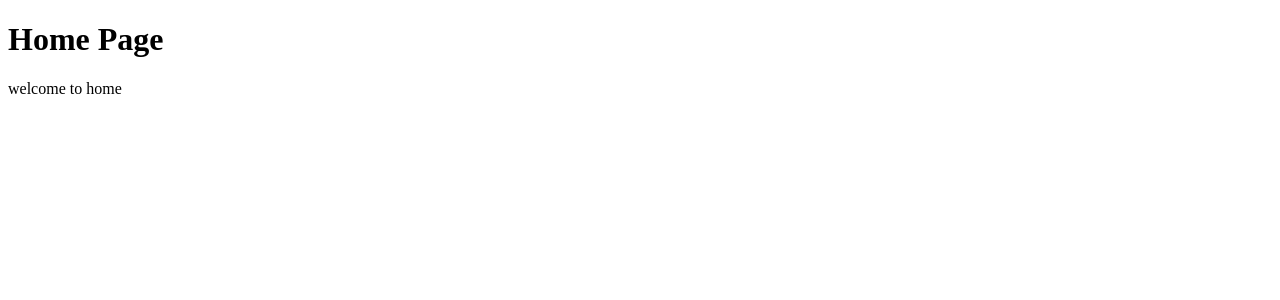
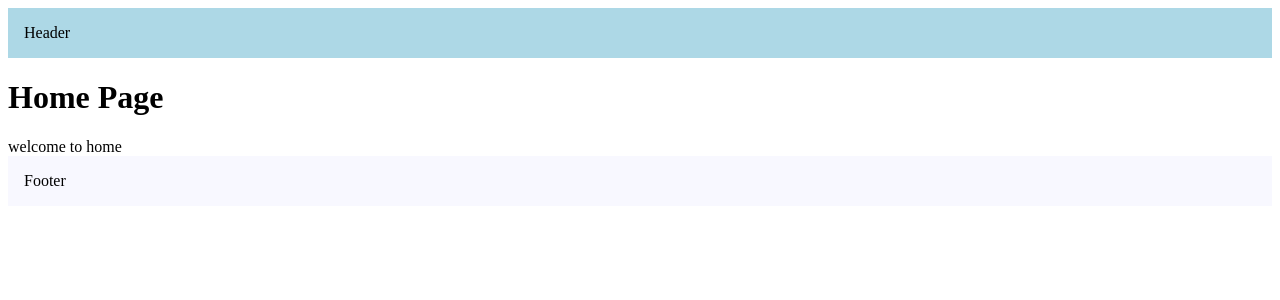
Before and after one commit to num-js/Learning-Next.js-with-TS, a Next.js app: page / in a window 1280 px wide. Shown: the top 300 px of the page. Built offline with nearby package versions, Linux system fonts and the light colour scheme.

Commit message:
Added basic-layout header & footer

```diff
--- a/src/app/layout.tsx
+++ b/src/app/layout.tsx
@@ -10,7 +10,15 @@ export default function RootLayout({
 }) {
   return (
     <html lang="en">
-      <body>{children}</body>
+      <body>
+        <header style={{ background: "lightblue", padding: "1rem" }}>
+          Header
+        </header>
+        {children}
+        <footer style={{ background: "ghostwhite", padding: "1rem" }}>
+          Footer
+        </footer>
+      </body>
     </html>
   )
 }
```
